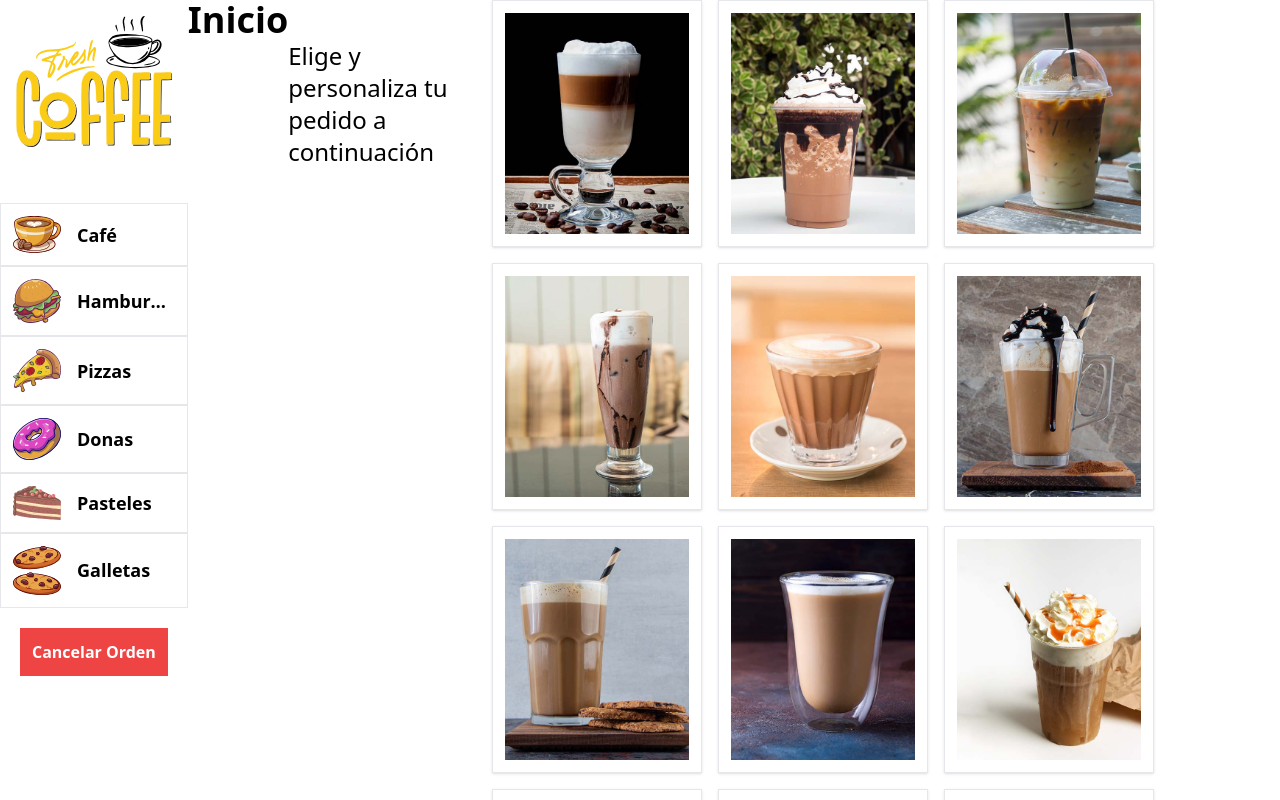
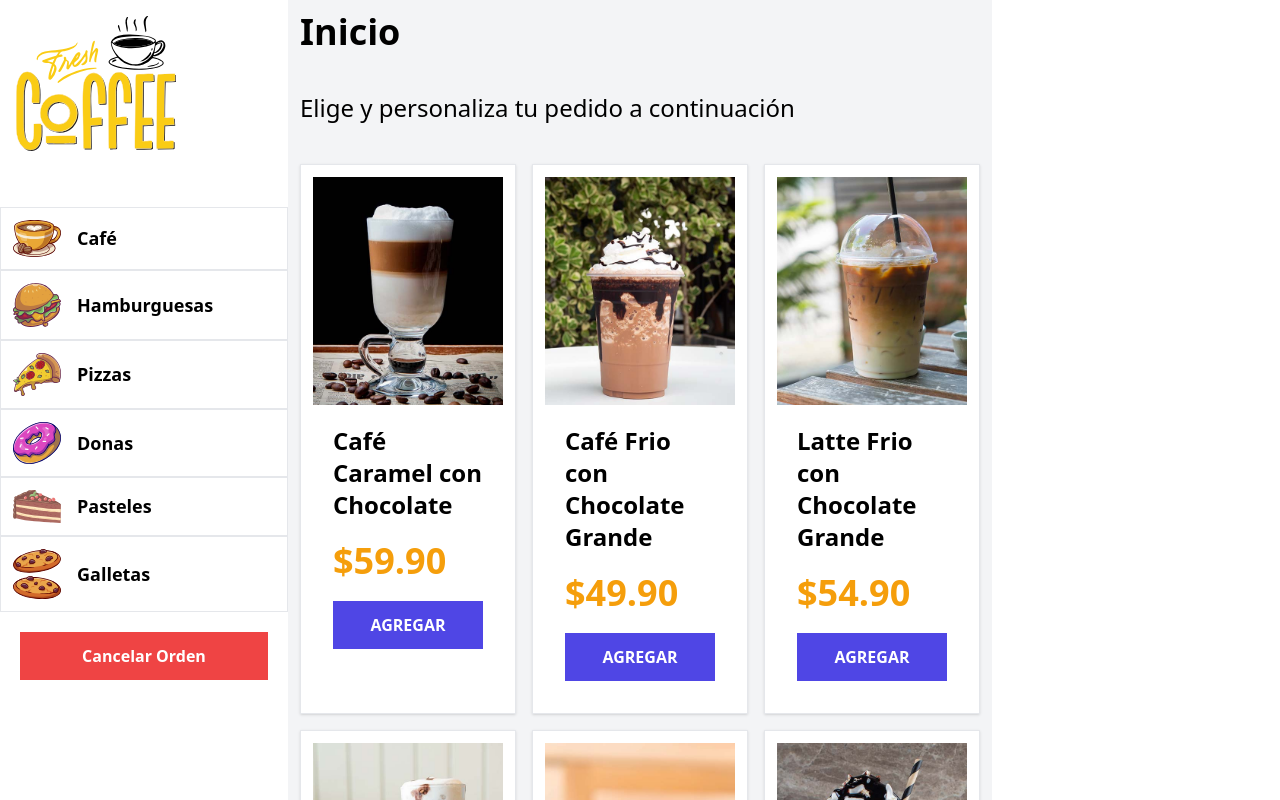
Before and after one commit to milagrosb02/front-snackhub, a React (Vite) app: page / in a window 1280 px wide. Shown: the top 800 px of the page. Built offline with nearby package versions, Linux system fonts and the light colour scheme.

Commit message:
mostrar productos listo

```diff
--- a/src/components/Producto.jsx
+++ b/src/components/Producto.jsx
@@ -1,9 +1,13 @@
+// arriba se definen funciones y la logica
+import { formatearDinero } from "../helpers";
 
 function Producto({producto}) {
 
     const { nombre, imagen, precio } = producto
 
     return (
+
+        // abajo para mostrar informacion
         <div className="border p-3 shadow bg-white">
             <img
                 alt={`imagen ${nombre}`}
@@ -11,6 +15,25 @@ function Producto({producto}) {
                 src={`/img/${imagen}.jpg`}
             />
 
+
+            {/* nombre de los productos */}
+            <div className="p-5">
+
+                <h3 className="text-2xl font-bold">{nombre}</h3>
+                <p className="mt-5 font-black text-4xl text-amber-500">
+                    {formatearDinero(precio)}
+                </p>
+
+
+                {/* boton para agregar el pedido */}
+                <button
+                    type="button"
+                    className="bg-indigo-600 hover:bg-indigo-800 text-white w-full mt-5 p-3 uppercase font-bold"
+                > Agregar
+                </button>
+
+            </div>
+
         </div>
     );
 }
--- /dev/null
+++ b/src/helpers/index.js
@@ -0,0 +1,6 @@
+export const formatearDinero = cantidad => {
+    return cantidad.toLocaleString('en-US', {
+        style: 'currency',
+        currency: 'USD'
+    })
+}
--- a/src/layouts/Layout.jsx
+++ b/src/layouts/Layout.jsx
@@ -8,7 +8,7 @@ const Layout = () => {
         <div className='md:flex'>
             <Sidebar />
 
-            <main className='md:flex'>
+            <main className='flex-1 h-screen overflow-scroll bg-gray-100 p-3'>
                 <Outlet />
             </main>
 
```
